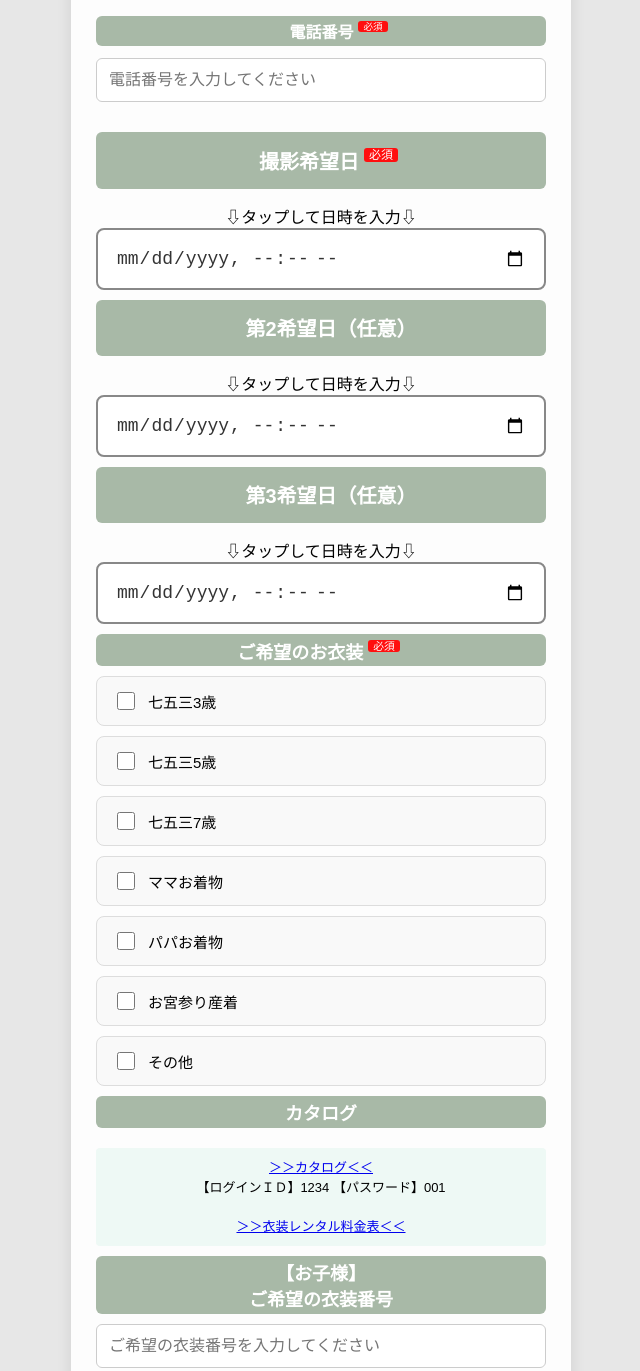
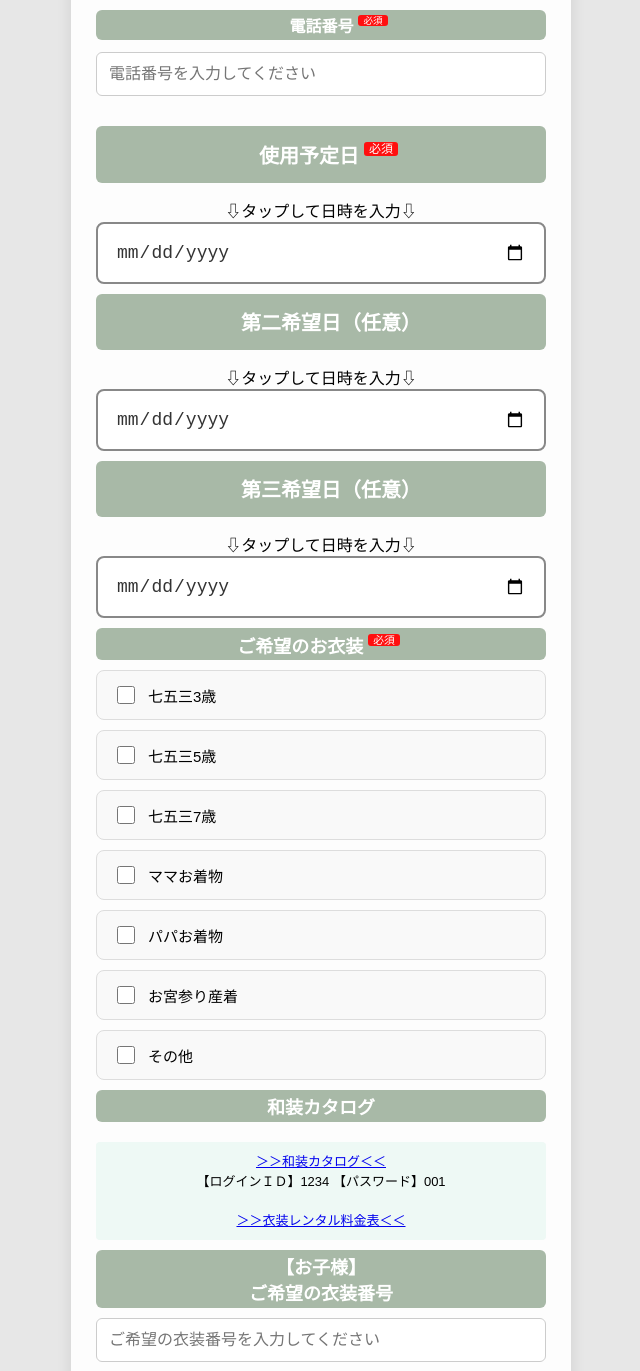
Before and after one commit to officialline0101/Suzukisyasinzimusyo-Isyourentaru, a plain HTML site: page index.html in a window 1280 px wide. Shown: the part 460-1831 px from the top of the page, without its empty margins (319-959 px from the left). Drawn offline with Linux system fonts and the light colour scheme; a script that the page names is missing.

Commit message:
Update index.html

```diff
--- a/index.html
+++ b/index.html
@@ -885,7 +885,7 @@
     <div class="container">
         <h1>
             <span style="font-size: 18px;">すずき写真事務所</span><br>
-            衣装レンタル<br>(撮影なし)
+            和装レンタル<br><span style="font-size: 15px;">(撮影なし)</span>
             <div class="info-text">
                 こちらのフォームは携帯専用です。<br>パソコンからは送信できません
             </div>
@@ -901,33 +901,33 @@
         <input type="tel" id="phone" placeholder="電話番号を入力してください" oninput="saveInput('phone')">
 
         <div class="highlight-background">
-            <div class="kibounitizi">撮影希望日<span class="required">必須</span></div>
+            <div class="kibounitizi">使用予定日<span class="required">必須</span></div>
         </div>
 
         <!-- カスタム placeholder 表示用 -->
         <div class="datetime-wrapper" style="text-align: center;">
             <span class="placeholder" id="placeholder1">⇩タップして日時を入力⇩</span>
-            <input type="datetime-local" id="date1" class="datetime-input" placeholder=" " aria-label="タップして日時を入力">
+            <input type="date" id="date1" class="datetime-input" placeholder=" " aria-label="タップして日時を入力">
         </div>
 
         <div class="highlight-background">
-            <span class="kibounitizi">第2希望日（任意）</span>
+            <span class="kibounitizi">第二希望日（任意）</span>
         </div>
 
         <!-- カスタム placeholder 表示用 -->
         <div class="datetime-wrapper" style="text-align: center;">
             <span class="placeholder" id="placeholder2">⇩タップして日時を入力⇩</span>
-            <input type="datetime-local" id="date2" class="datetime-input" placeholder=" " aria-label="タップして日時を入力">
+            <input type="date" id="date2" class="datetime-input" placeholder=" " aria-label="タップして日時を入力">
         </div>
 
         <div class="highlight-background">
-            <span class="kibounitizi">第3希望日（任意）</span>
+            <span class="kibounitizi">第三希望日（任意）</span>
         </div>
 
         <!-- カスタム placeholder 表示用 -->
         <div class="datetime-wrapper" style="text-align: center;">
             <span class="placeholder" id="placeholder3">⇩タップして日時を入力⇩</span>
-            <input type="datetime-local" id="date3" class="datetime-input" placeholder=" " aria-label="タップして日時を入力">
+            <input type="date" id="date3" class="datetime-input" placeholder=" " aria-label="タップして日時を入力">
         </div>
 
         <div class="labelContent">ご希望のお衣装<span class="required">必須</span></div>
@@ -962,11 +962,11 @@
             </label>
         </div>
 
-        <div class="labelContent">カタログ</div>
+        <div class="labelContent">和装カタログ</div>
 
         <div class="info-text">
             <a href="https://kimono-c.jp/" target="_blank" rel="noopener noreferrer">
-                ＞＞カタログ＜＜
+                ＞＞和装カタログ＜＜
 
             </a>
 
@@ -995,7 +995,7 @@
             <button type="button" onclick="selectfootsize(this)">21～22cm</button>
         </div>
 
-        <div class="labelContent">あんしんパックの有無</div>
+        <div class="labelContent">あんしんパックの有無<br><span style="font-size: 14px;">(お参り同行、和装レンタルのみの方は必須)</span></div>
         <div class="AnshinPack-buttons">
             <button type="button" onclick="selectAnshinPack(this)">有り</button>
             <button type="button" onclick="selectAnshinPack(this)">無し</button>
@@ -1033,7 +1033,7 @@
             <button type="button" onclick="selectcoordination(this)">お任せ</button>
         </div>
 
-        <div class="labelContent">あんしんパックの有無</div>
+        <div class="labelContent">あんしんパックの有無<br><span style="font-size: 14px;">(お参り同行、和装レンタルのみの方は必須)</span></div>
         <div class="OtonaAnshinPack-buttons">
             <button type="button" onclick="selectOtonaAnshinPack(this)">有り</button>
             <button type="button" onclick="selectOtonaAnshinPack(this)">無し</button>
```
